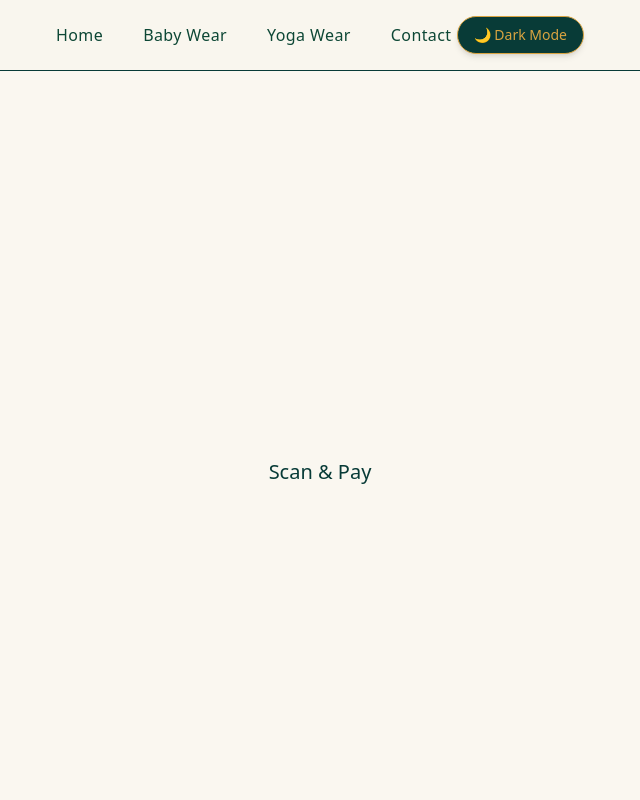
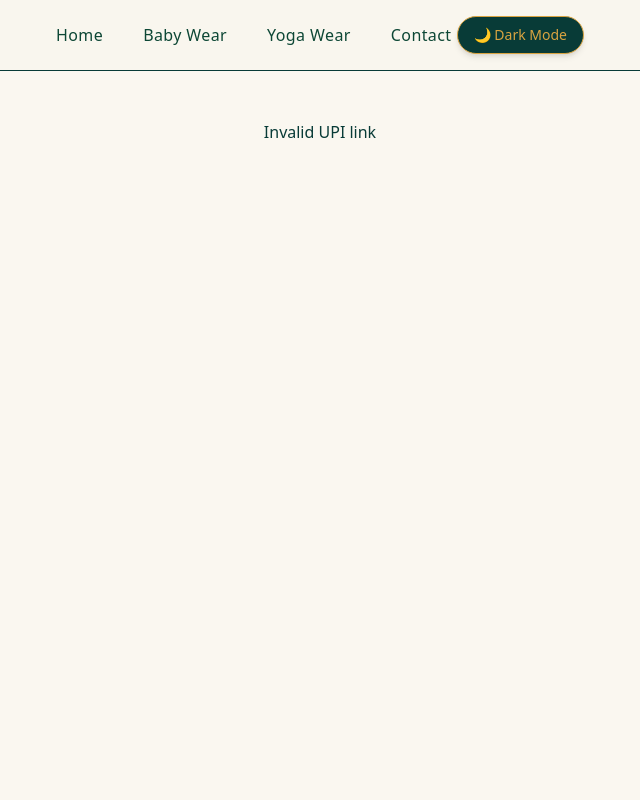
Before and after one commit to nishinavalan/MriduVastra, a Next.js app: page /upi in a window 1280 px wide. Shown: the top 800 px of the page, without its empty margins (320-960 px from the left). Built offline with nearby package versions, Linux system fonts and the light colour scheme.

Commit message:
fix upi page prerender issue

```diff
--- a/src/app/upi/page.js
+++ b/src/app/upi/page.js
@@ -1,11 +1,21 @@
 "use client";
 
+import { Suspense, useEffect, useState } from "react";
 import { useSearchParams } from "next/navigation";
 import QRCode from "qrcode";
-import { useEffect, useState } from "react";
 import Image from "next/image";
 
+/* ---------------- WRAPPER ---------------- */
 export default function UpiPage() {
+  return (
+    <Suspense fallback={<div className="p-10 text-center">Loading...</div>}>
+      <UpiContent />
+    </Suspense>
+  );
+}
+
+/* ---------------- CONTENT ---------------- */
+function UpiContent() {
   const searchParams = useSearchParams();
   const upiLink = searchParams.get("link");
 
@@ -17,8 +27,12 @@ export default function UpiPage() {
     }
   }, [upiLink]);
 
+  if (!upiLink) {
+    return <div className="p-10 text-center">Invalid UPI link</div>;
+  }
+
   return (
-    <div className="flex flex-col items-center justify-center min-h-screen">
+    <div className="flex flex-col items-center justify-center min-h-screen gap-4">
       <h1 className="text-xl mb-4">Scan & Pay</h1>
 
       {qr && (
```
